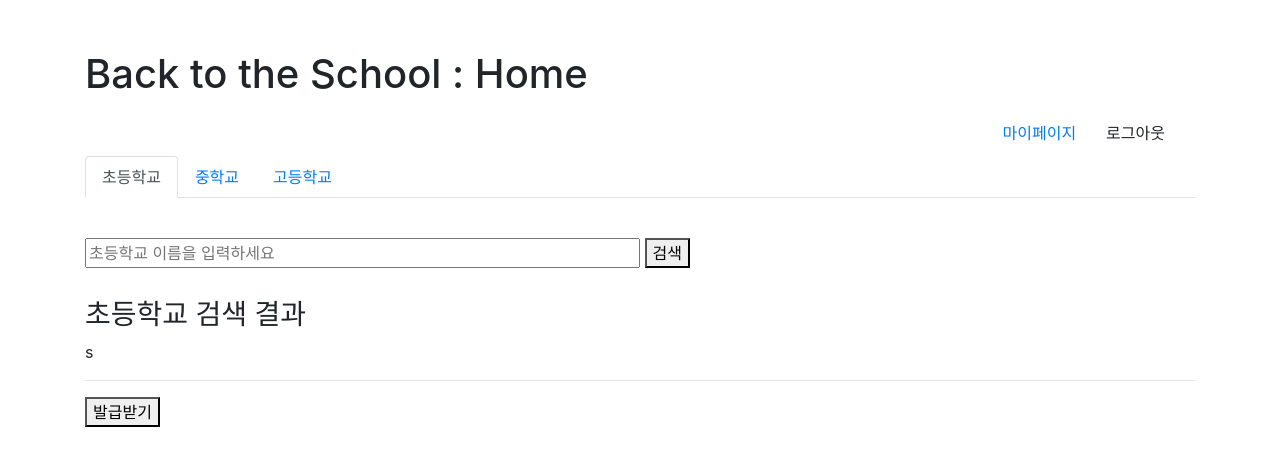
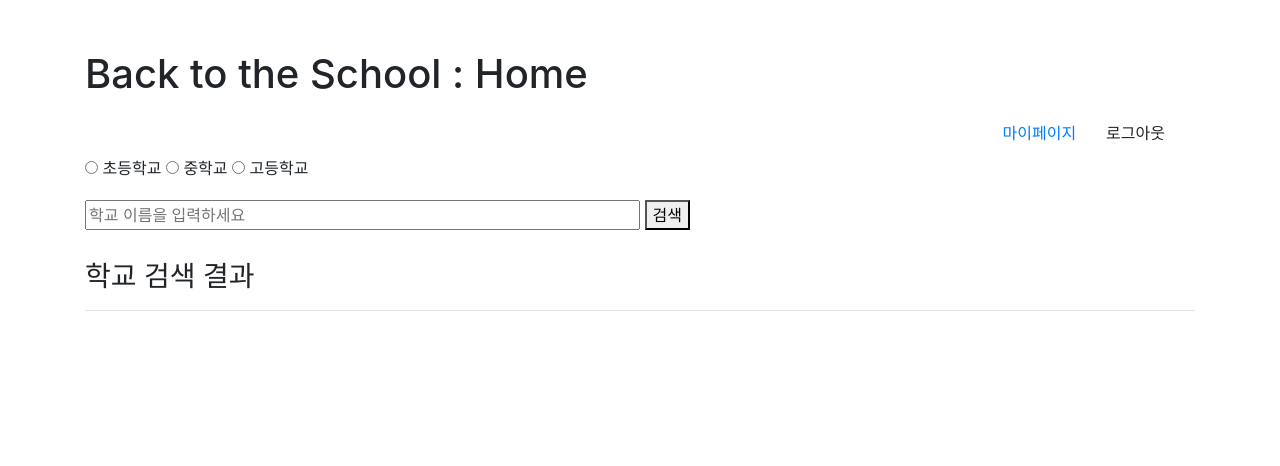
Before and after one commit to franz8410/my_projects, a Flask app: page /home in a window 1280 px wide. Shown: the top 466 px of the page. Run offline with Flask 2, Linux system fonts and the light colour scheme; some libraries are stand-ins or nearby versions.

Commit message:
검색 기능 연동

```diff
--- a/app.py
+++ b/app.py
@@ -6,7 +6,7 @@ app = Flask(__name__)
 
 from pymongo import MongoClient
 
-#client = MongoClient('mongodb://franz8410:test@3.34.48.67', 27017)
+# client = MongoClient('mongodb://franz8410:test@3.34.48.67', 27017)
 client = MongoClient('localhost', 27017)
 db = client.mobilecard
 
@@ -27,14 +27,23 @@ def my_page():
     return render_template('my_page.html')
 
 
-@app.route('/e_search', methods=['GET'])
-def get_review():
+@app.route('/search', methods=['GET'])
+def get_school():
     school_name = request.args.get('schoolName')
     school_result = list(db.school.find({'name':{'$regex': school_name}}, {'_id': False}))
 #   exact 검색을 할 경우엔 아래의 코드
 #   school_result = list(db.school.find({'name': school_name}, {'_id': False}))
     print(school_result)
     result = {'result': 'success', 'msg': school_result}
+    return jsonify(result)
+
+
+@app.route('/choice', methods=['GET'])
+def choice_school():
+    choice_school_name = request.args.get('choiceSchoolName')
+    choice_school_result = list(db.school.find({'name': choice_school_name}, {'_id': False}))
+    print(choice_school_result)
+    result = {'result': 'success', 'msg': choice_school_result}
     return jsonify(result)
 
 
@@ -45,13 +54,13 @@ def web_hook():
     os.system('cd /home/ubuntu/my_projects && git pull')
     return jsonify({'result': 'success'})
 
-# 푸시 테스트
+
 
 if __name__ == '__main__':
     app.run('0.0.0.0', port=5000, debug=True)
 
-## 로그인 정보 참조 코드
 
+# 로그인 정보 참조 코드
 # from bson import ObjectId
 # from flask import Flask, render_template, request, session, redirect, jsonify
 # from pymongo import MongoClient
--- a/templates/home.html
+++ b/templates/home.html
@@ -50,12 +50,12 @@
 
         <script>
             $(document).ready(function () {
-                $('#e-school-name-result').empty();
+                $('#school-name-result').empty();
             });
 
             function search_school() {
-                $('#e-school-name-result').empty();
-                let schoolName = $("#e-school-name").val();
+                $('#school-name-result').empty();
+                let schoolName = $("#school-name").val();
                 if (schoolName === '') {
                     alert('검색어를 입력하세요.');
                     return;
@@ -63,24 +63,24 @@
 
                 $.ajax({
                     type: "GET",
-                    url: "/e_search",
+                    url: "/search",
                     data: {'schoolName': schoolName},
                     success: function (response) {
                         if (response["result"] == "success" && response["msg"].length > 0) {
-                            let eSchoolData = response["msg"];
-                            for (let index = 0; index < eSchoolData.length; index++) {
-                                let name = eSchoolData[index]['name'];
-                                let address = eSchoolData[index]['address'];
-                                let latitude = eSchoolData[index]['latitude'];
-                                let longitude = eSchoolData[index]['longitude'];
-                                let resultData = `<P>학교의 이름: ${name}</P>
+                            let SchoolData = response["msg"];
+                            for (let index = 0; index < SchoolData.length; index++) {
+                                let name = SchoolData[index]['name'];
+                                let address = SchoolData[index]['address'];
+                                let latitude = SchoolData[index]['latitude'];
+                                let longitude = SchoolData[index]['longitude'];
+                                let resultData = `<P>학교의 이름: <span id="choice-school">${name}</span></p>
                                                   <P>학교의 주소: ${address}</p>
                                                   <p>학교의 위도: ${latitude}</p>
                                                   <p>학교의 경도: ${longitude}</p>
-                                                  <button onclick="choice()">선택하기</button>
+                                                  <button onclick="choice_school()">선택하기</button>
                                                   <hr>
                                                  `;
-                                $("#e-school-name-result").append(resultData);
+                                $("#school-name-result").append(resultData);
                             }
 
                         } else {
@@ -90,9 +90,42 @@
                 })
             }
 
+            function choice_school() {
+                let choiceSchoolName = $("#choice-school").text();
+                $('#school-name-result').empty();
+
+                $.ajax({
+                    type: "GET",
+                    url: "/choice",
+                    data: {'choiceSchoolName': choiceSchoolName},
+                    success: function (response) {
+                        if (response["result"] == "success" && response["msg"].length > 0) {
+                            let choiceSchoolData = response["msg"];
+                            for (let index = 0; index < choiceSchoolData.length; index++) {
+                                let name = choiceSchoolData[index]['name'];
+                                let address = choiceSchoolData[index]['address'];
+                                let latitude = choiceSchoolData[index]['latitude'];
+                                let longitude = choiceSchoolData[index]['longitude'];
+                                let resultData = `<P>학교의 이름: ${name}</P>
+                                                  <P>학교의 주소: ${address}</p>
+                                                  <p>학교의 위도: ${latitude}</p>
+                                                  <p>학교의 경도: ${longitude}</p>
+                                                  <button onclick="cardIssue()">발급받기</button>
+                                                  <hr>
+                                                 `;
+                                $("#school-name-result").append(resultData);
+                            }
+
+                        }
+                    }
+                })
+            }
+
+
             function cardIssue() {
                 confirm("발급받으시겠습니까?");
             }
+            // choice_school() 함수 호출 이후 출력된 html 영역의 div 지정 + id값을 각각 주고, 해당 값을 통해 카드를 create 할 수 있는 post api와 연결해야 함
 
         </script>
     </head>
@@ -107,41 +140,16 @@
                         <a class="headline" href="/my_page">마이페이지</a>
                     </div>
                     <p></p>
-                    <ul class="nav nav-tabs">
-                        <li class="nav-item">
-                            <a class="nav-link active" data-toggle="tab" href="#home_elementary">초등학교</a>
-                        </li>
-                        <li class="nav-item">
-                            <a class="nav-link" data-toggle="tab" href="#home_middle">중학교</a>
-                        </li>
-                        <li class="nav-item">
-                            <a class="nav-link" data-toggle="tab" href="#home_high">고등학교</a>
-                        </li>
-                    </ul>
-                    <p></p>
-                    <p></p>
+                    <input type="radio" name="chk_info" value="e_school"> 초등학교
+                    <input type="radio" name="chk_info" value="m_school"> 중학교
+                    <input type="radio" name="chk_info" value="h_school"> 고등학교
                     <div class="tab-content">
                         <div class="tab-pane fade show active" id="home_elementary">
-                            <input type="text" class="input-search" id="e-school-name" placeholder="초등학교 이름을 입력하세요">
+                            <input type="text" class="input-search" id="school-name" placeholder="학교 이름을 입력하세요">
                             <button onclick="search_school()">검색</button>
-                            <h3>초등학교 검색 결과</h3>s
+                            <h3>학교 검색 결과</h3>
                             <hr>
-                            <div class="result-form" id="e-school-name-result"></div>
-                            <button onclick="cardIssue()">발급받기</button>
-                        </div>
-                        <div class="tab-pane fade" id="home_middle">
-                            <input type="text" class="input-search" id="m-school-name" placeholder="중학교 이름을 입력하세요">
-                            <button onclick="search_school()">검색</button>
-                            <h3>중학교 검색 결과</h3>
-                            <div class="result-form" id="m-school-name-result"></div>
-                            <button onclick="cardIssue()">발급받기</button>
-                        </div>
-                        <div class="tab-pane fade" id="home_high">
-                            <input type="text" class="input-search" id="h-school-name" placeholder="고등학교 이름을 입력하세요">
-                            <button onclick="search_school()">검색</button>
-                            <h3>고등학교 검색 결과</h3>
-                            <div class="result-form" id="h-school-name-result"></div>
-                            <button onclick="cardIssue()">발급받기</button>
+                            <div class="result-form" id="school-name-result"></div>
                         </div>
                     </div>
                 </div>
```
Also changed, not shown: templates/login.html (+9 -2 lines).
